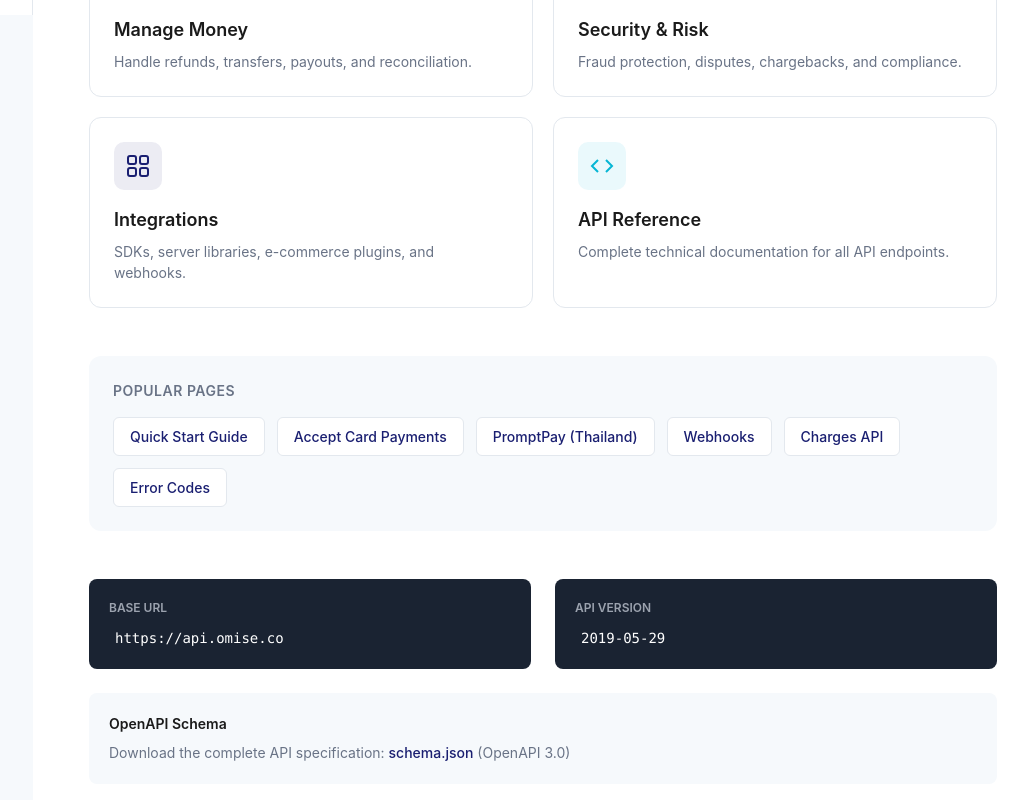
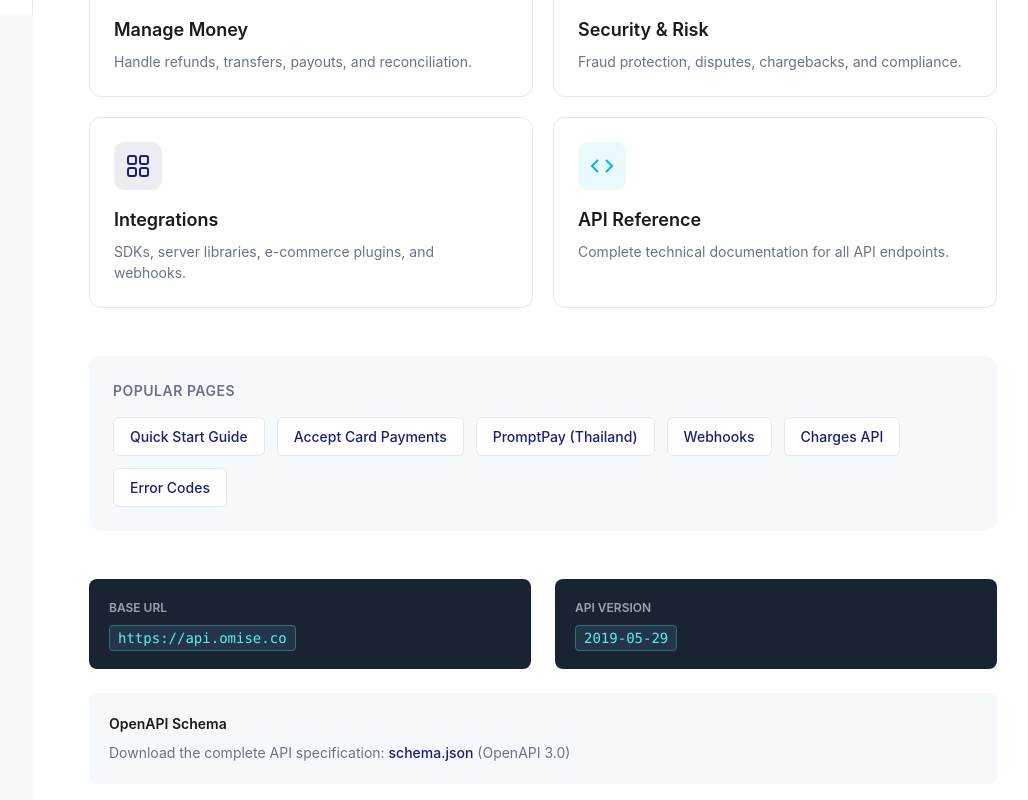
Before and after one commit to muthuswamyopn/omise-docs, a Next.js app: page / in a window 1280 px wide. Shown: the part 785-1585 px from the top of the page, without its empty margins (227-1255 px from the left). Built offline with nearby package versions, Linux system fonts and the light colour scheme.

Commit message:
Improve contrast for Base URL and API Version text

```diff
--- a/app/page-new.tsx
+++ b/app/page-new.tsx
@@ -264,8 +264,12 @@ export default function HomePage() {
             </div>
             <code style={{
               fontSize: '14px',
-              color: '#e6ebf1',
+              color: '#67e8f9',
               fontFamily: "'SF Mono', Monaco, monospace",
+              background: 'rgba(103, 232, 249, 0.1)',
+              padding: '4px 8px',
+              borderRadius: '4px',
+              border: '1px solid rgba(103, 232, 249, 0.3)',
             }}>
               https://api.omise.co
             </code>
@@ -286,8 +290,12 @@ export default function HomePage() {
             </div>
             <code style={{
               fontSize: '14px',
-              color: '#e6ebf1',
+              color: '#67e8f9',
               fontFamily: "'SF Mono', Monaco, monospace",
+              background: 'rgba(103, 232, 249, 0.1)',
+              padding: '4px 8px',
+              borderRadius: '4px',
+              border: '1px solid rgba(103, 232, 249, 0.3)',
             }}>
               2019-05-29
             </code>
--- a/app/page.tsx
+++ b/app/page.tsx
@@ -296,9 +296,12 @@ export default function HomePage() {
             </div>
             <code style={{
               fontSize: '14px',
-              color: '#ffffff',
+              color: '#67e8f9',
               fontFamily: "'SF Mono', Monaco, monospace",
-              background: 'transparent',
+              background: 'rgba(103, 232, 249, 0.1)',
+              padding: '4px 8px',
+              borderRadius: '4px',
+              border: '1px solid rgba(103, 232, 249, 0.3)',
             }}>
               https://api.omise.co
             </code>
@@ -319,9 +322,12 @@ export default function HomePage() {
             </div>
             <code style={{
               fontSize: '14px',
-              color: '#ffffff',
+              color: '#67e8f9',
               fontFamily: "'SF Mono', Monaco, monospace",
-              background: 'transparent',
+              background: 'rgba(103, 232, 249, 0.1)',
+              padding: '4px 8px',
+              borderRadius: '4px',
+              border: '1px solid rgba(103, 232, 249, 0.3)',
             }}>
               2019-05-29
             </code>
```
